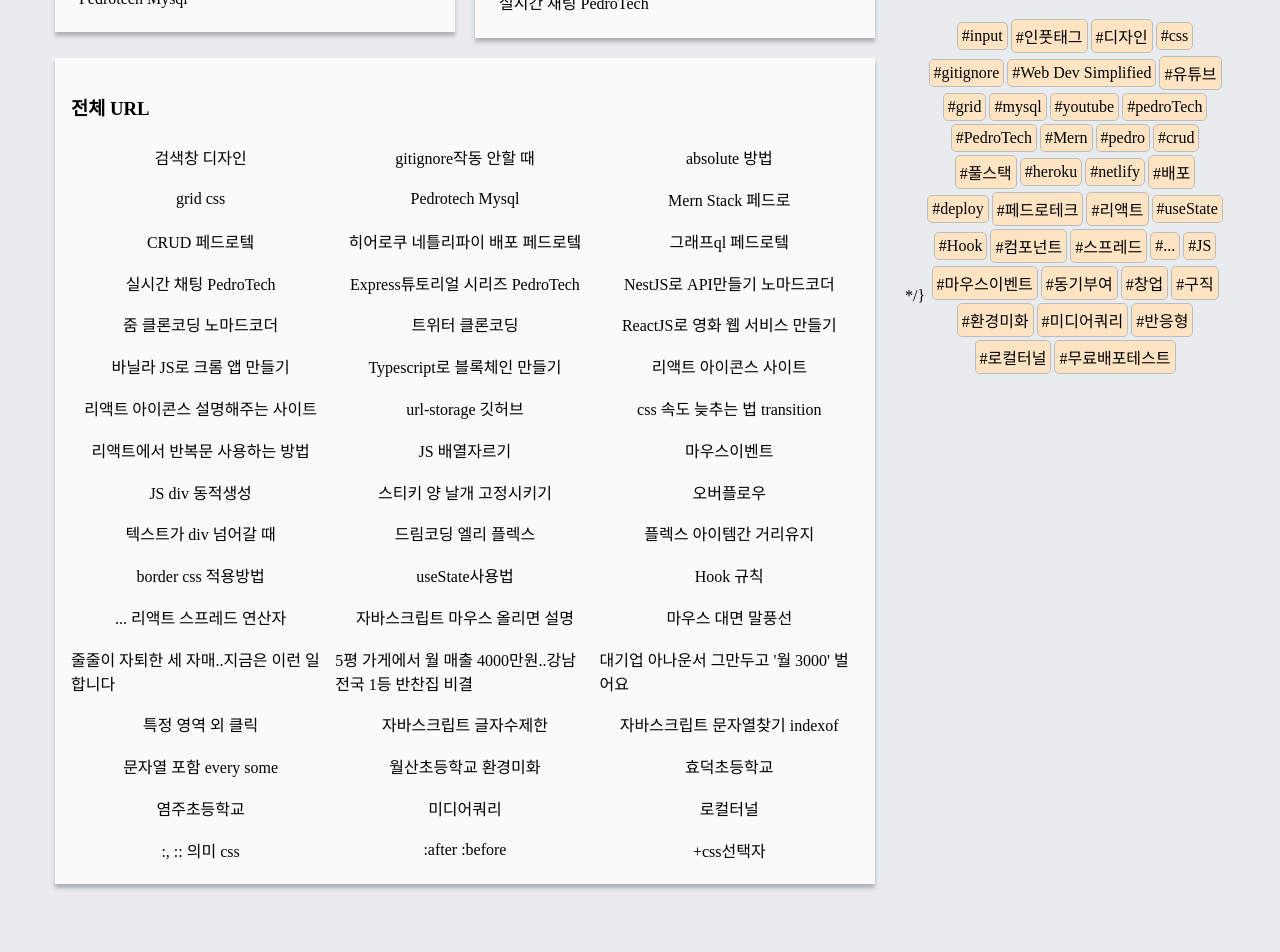
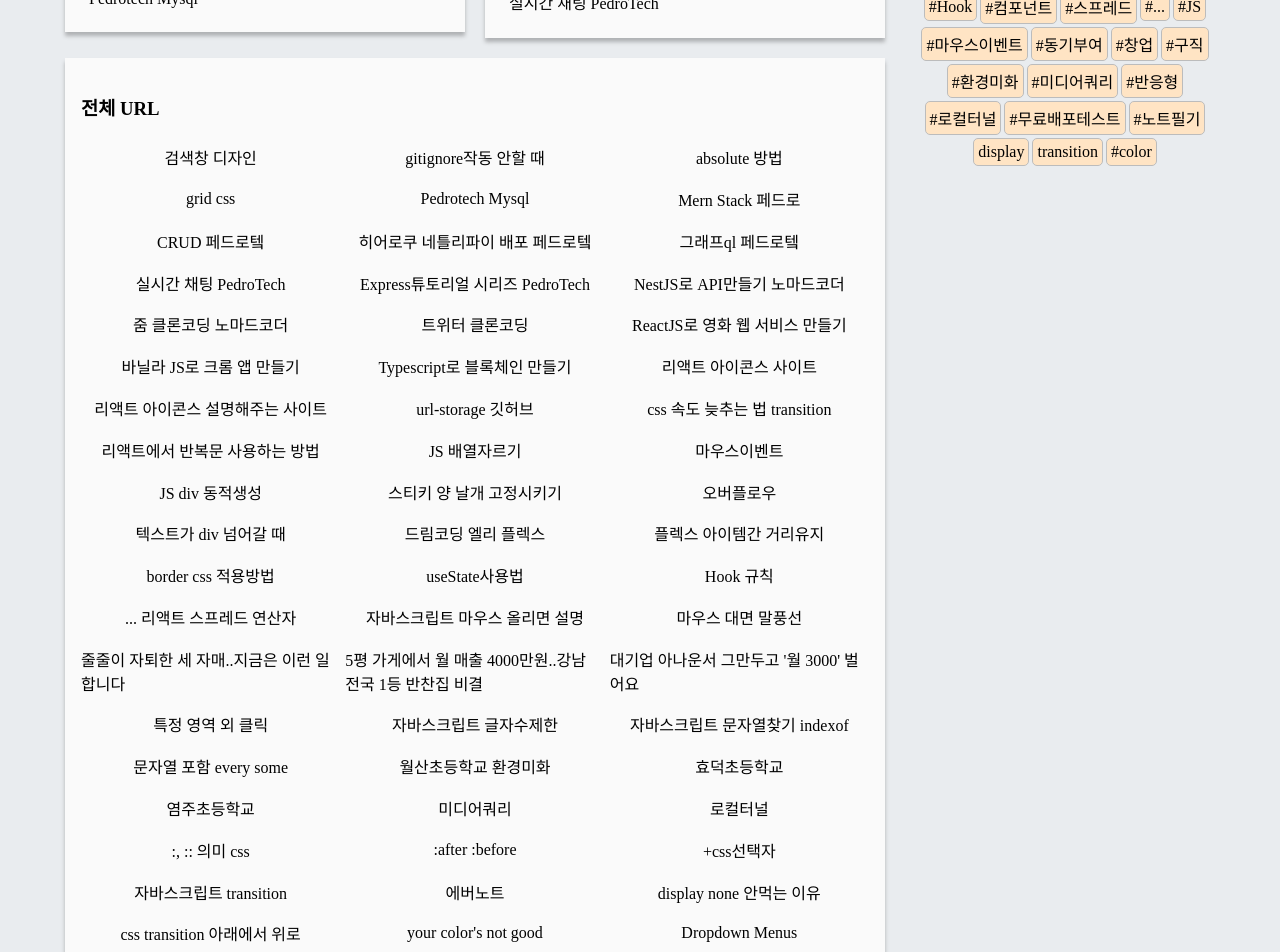
Before and after one commit to abehan7/urlseries, a React (Create React App) app in the folder client/: page / in a window 1280 px wide. Shown: the part 420-1372 px from the top of the page. Built offline with nearby package versions, Linux system fonts and the light colour scheme; a web font is replaced by a local one.

Commit message:
검색메뉴바 내려오기,어사이드 고정

```diff
--- a/client/src/components/HashList.js
+++ /dev/null
@@ -1,5 +0,0 @@
-import React from "react";
-
-const HashList = () => {};
-
-export default HashList;
--- a/client/src/components/UrlsByHashTag.js
+++ b/client/src/components/UrlsByHashTag.js
@@ -1,6 +1,6 @@
 import React from "react";
 
-const UrlsByHashTag = ({ values, BoxTags, totalUrls }) => {
+const UrlsByHashTag = ({ values, BoxTags }) => {
   // console.log(BoxTags);
   // console.log(totalUrls);
 
--- a/client/src/routers/MainPage.css
+++ b/client/src/routers/MainPage.css
@@ -59,7 +59,6 @@
 }
 
 .Search-balloon {
-  display: none;
   position: absolute;
   margin-top: 370px;
   width: 350px;
@@ -68,7 +67,9 @@
   background: #fff;
   color: #333;
   font-size: 15px;
-  transition: ease-in-out 2s;
+  /* transition: height 100ms; */
+  /* 처음에는 고정이고 다른곳 누르면 서서히 위로 올라가는 애니메이션 */
+  transition: 200ms ease-in-out;
 }
 
 /* .Search-balloon:after {
@@ -138,7 +139,7 @@
 .text-container > div:hover {
   background-color: beige;
   cursor: pointer;
-  transition: 0.4s;
+  transition: 0.2s;
 }
 
 .text-three-container {
@@ -153,7 +154,7 @@
 .text-three-container > div:hover {
   background-color: beige;
   cursor: pointer;
-  transition: 0.4s;
+  transition: 0.2s;
 }
 
 .T-url {
@@ -172,9 +173,10 @@
   flex-direction: column;
   position: sticky;
   word-break: break-all;
-  margin-top: -200px;
+  /* margin-top: -500px; */
+  margin-top: -1300px;
   width: 300px;
-  top: 10%;
+  top: 200px;
   gap: 50px;
 }
 
--- a/client/src/routers/MainPage.js
+++ b/client/src/routers/MainPage.js
@@ -27,11 +27,25 @@ const MainPage = () => {
   const clickOutSide = (e) => {
     var target = e.target;
 
-    if (target === document.querySelector(".search-box").firstChild) {
+    if (
+      target === document.querySelector(".search-box").firstChild ||
+      target === document.querySelector(".Search-balloon")
+    ) {
       return;
     }
+
     document.querySelector(".search-box > svg").style.display = "block";
-    document.querySelector(".Search-balloon").style.display = "none";
+
+    if (document.querySelector(".Search-balloon")) {
+      document.querySelector(".Search-balloon").style.opacity = "0";
+      // 위로 -10픽셀만큼 서서히 올라가는거
+      document.querySelector(".Search-balloon").style.transform =
+        "translateY(-20px)";
+
+      setTimeout(() => {
+        document.querySelector(".Search-balloon").remove();
+      }, 210);
+    }
   };
 
   //url.json파일에 있는 값들 불러온 값
@@ -66,18 +80,20 @@ const MainPage = () => {
       <div className="grid-container">
         <div className="search-box">
           <input
-            onClick={(e) => {
+            onClick={() => {
               // 클릭하면 돋보기 사라지고 모달 (.Search-balloon) 나오게 하는 이벤트
+              const newDiv = document.createElement("div");
+              newDiv.className = "Search-balloon";
               document.querySelector(".search-box > svg").style.display =
                 "none";
-              document.querySelector(".Search-balloon").style.display = "block";
 
+              document.querySelector(".search-box").appendChild(newDiv);
               // console.log(totalUrls);
             }}
           />
           <FaSearch />
 
-          <div className="Search-balloon"></div>
+          {/* <div className="Search-balloon"></div> */}
         </div>
         <div className="share-write">
           {/* Link to="/search" : 클릭히면 /search 이 쪽 페이지로 넘어가게 해주는 기능  */}
@@ -132,18 +148,13 @@ const MainPage = () => {
               <TotalUrlMap values={values} />
             ) : (
               // 여기는 선택된 색깔있는 해쉬태그들 (BoxTags)을 포함하는 url들만 선별해서 뿌려주는 컴포넌트
-              <UrlsByHashTag
-                values={values}
-                BoxTags={BoxTags}
-                totalUrls={totalUrls}
-              />
+              <UrlsByHashTag values={values} BoxTags={BoxTags} />
             )}
           </div>
         </div>
       </div>
       {/* ======================================== 그리드 컨테이너  END  ========================================*/}
       {/* ======================================== 날개 START ========================================*/}{" "}
-      */}
       {/* aside설명 : 여기는 오른쪽 색깔있는 해쉬태그 버튼들 공간 */}
       <div className="aside">
         <div className="aside-tags">
--- a/client/src/urls.json
+++ b/client/src/urls.json
@@ -312,6 +312,42 @@
       "url": "https://m.blog.naver.com/PostView.naver?isHttpsRedirect=true&blogId=woong_kiki&logNo=80151260945",
       "title": "+css선택자",
       "hashTags": ["#css"]
+    },
+    {
+      "id": "52",
+      "url": "https://webclub.tistory.com/624",
+      "title": "자바스크립트 transition",
+      "hashTags": ["#JS"]
+    },
+    {
+      "id": "53",
+      "url": "https://evernote.com/intl/ko",
+      "title": "에버노트",
+      "hashTags": ["#노트필기"]
+    },
+    {
+      "id": "54",
+      "url": "https://velog.io/@dev-tinkerbell/display-none%EC%9D%B4-transition%EC%9D%B4-%EC%95%88%EB%A8%B9%ED%9E%88%EB%8A%94-%EC%9D%B4%EC%9C%A0",
+      "title": "display none 안먹는 이유",
+      "hashTags": ["#css", "display"]
+    },
+    {
+      "id": "55",
+      "url": "https://windorsky.tistory.com/entry/CSS-%EA%B8%80-%EB%AA%A9%EB%A1%9D%EC%9D%B4-%EC%95%84%EB%9E%98%EC%97%90%EC%84%9C-%EC%9C%84%EB%A1%9C-%EC%98%AC%EB%9D%BC%EC%98%A4%EB%8A%94-%EA%B8%B0%EB%8A%A5-fadeIn",
+      "title": "css transition 아래에서 위로",
+      "hashTags": ["#css", "transition"]
+    },
+    {
+      "id": "56",
+      "url": "https://www.youtube.com/watch?v=A4OftTlVldo",
+      "title": "your color's not good",
+      "hashTags": ["#css", "#color", "#Web Dev Simplified"]
+    },
+    {
+      "id": "57",
+      "url": "https://www.youtube.com/watch?v=S-VeYcOCFZw",
+      "title": "Dropdown Menus",
+      "hashTags": ["#css", "#Web Dev Simplified"]
     }
   ]
 }
```
